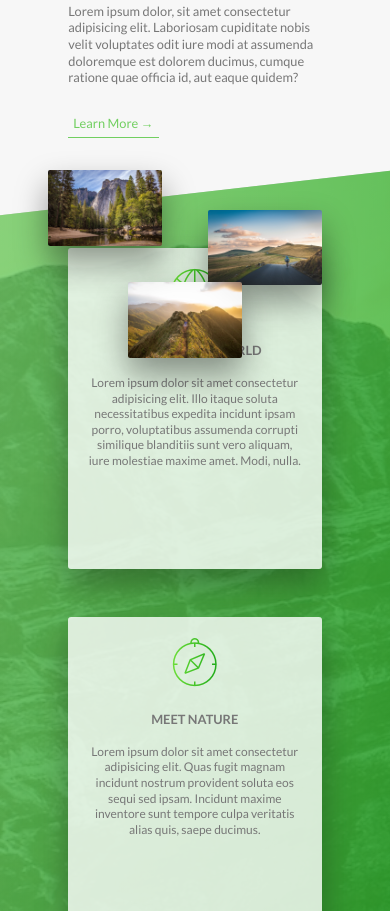
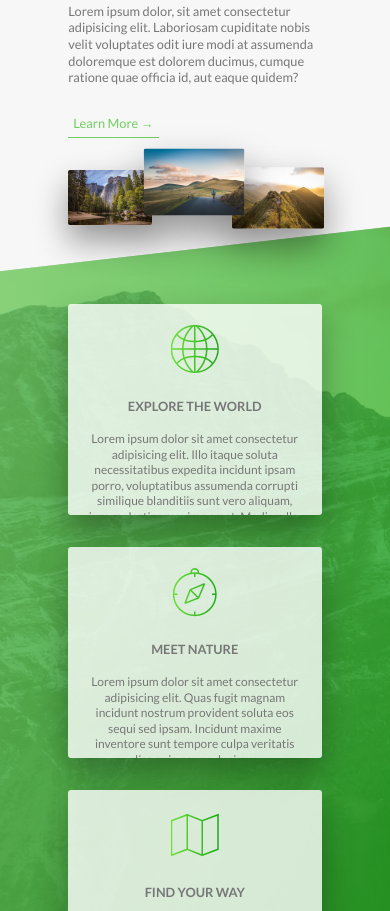
Before and after one commit to neirongkuifa/neirongkuifa.github.io, a website: page index.html in a window 390 px wide. Shown: the part 1161-2072 px from the top of the page. Drawn offline with Linux system fonts and the light colour scheme.

Commit message:
Update Media Queries

```diff
--- a/sass/abstracts/_vars.scss
+++ b/sass/abstracts/_vars.scss
@@ -25,4 +25,5 @@ $default-font-size: 1.6rem;
 $grid-width: 114rem;
 $gutter-vertical: 8rem;
 $gutter-vertical-small: 6rem;
+$gutter-vertical-xsmall: 4rem;
 $gutter-horizontal: 6rem;
--- a/sass/base/_utils.scss
+++ b/sass/base/_utils.scss
@@ -20,8 +20,16 @@
 	}
 	&medium {
 		margin-top: 5rem;
+
+		@include respond(phone) {
+			margin-top: 3rem;
+		}
 	}
 	&big {
 		margin-top: 12rem;
+
+		@include respond(phone) {
+			margin-top: 5rem;
+		}
 	}
 }
--- a/sass/components/_composition.scss
+++ b/sass/components/_composition.scss
@@ -3,24 +3,49 @@
 	z-index: 10;
 
 	&__photo {
-		width: 45%;
+		width: 50%;
 		box-shadow: 0 2em 4rem rgba($color-black, 0.4);
 		border-radius: 2px;
 		position: absolute;
 		transition: all 0.2s;
 		outline-offset: 2rem;
 
+		@include respond(tab-port) {
+			float: left;
+			position: relative;
+			width: 33%;
+		}
+
 		&--p1 {
 			top: -2rem;
 			right: 20rem;
+
+			@include respond(tab-port) {
+				top: 0;
+				right: 0;
+				transform: scale(1);
+			}
 		}
 		&--p2 {
 			right: 0rem;
 			top: 3rem;
+
+			@include respond(tab-port) {
+				top: -2rem;
+				right: 0;
+				transform: scale(1.2);
+				z-index: 12;
+			}
 		}
 		&--p3 {
 			right: 10rem;
 			top: 12rem;
+
+			@include respond(tab-port) {
+				top: 0rem;
+				right: 0;
+				transform: scale(1.1);
+			}
 		}
 	}
 	&:hover > &__photo:hover {
--- a/sass/components/_feature-box.scss
+++ b/sass/components/_feature-box.scss
@@ -8,6 +8,10 @@
 	box-shadow: 0 2rem 4rem rgba($color-black, 0.3);
 	transition: all 0.2s;
 	overflow: hidden;
+
+	@include respond(tab-port) {
+		height: 25vh;
+	}
 
 	&__icon {
 		display: inline-block;
--- a/sass/layout/_grid.scss
+++ b/sass/layout/_grid.scss
@@ -1,11 +1,15 @@
 .row {
 	@include clearfix;
 
-	max-width: $grid-width;
+	max-width: 75vw;
 	margin: 0 auto;
 
 	&:not(:last-child) {
 		margin-bottom: $gutter-vertical-small;
+
+		@include respond(phone) {
+			margin-bottom: 0;
+		}
 	}
 
 	@include respond(tab-port) {
@@ -19,6 +23,11 @@
 			@include respond(tab-port) {
 				margin-right: 0;
 				margin-bottom: $gutter-vertical-small;
+			}
+
+			@include respond(phone) {
+				margin-right: 0;
+				margin-bottom: $gutter-vertical-xsmall;
 			}
 		}
 
--- a/sass/pages/_home.scss
+++ b/sass/pages/_home.scss
@@ -5,7 +5,7 @@
 }
 
 .section-features {
-	margin-top: -12vw;
+	margin-top: -8vw;
 	padding: 14vw 0;
 	background: linear-gradient(
 			to bottom right,
```
Also changed, not shown: css/style.css.
